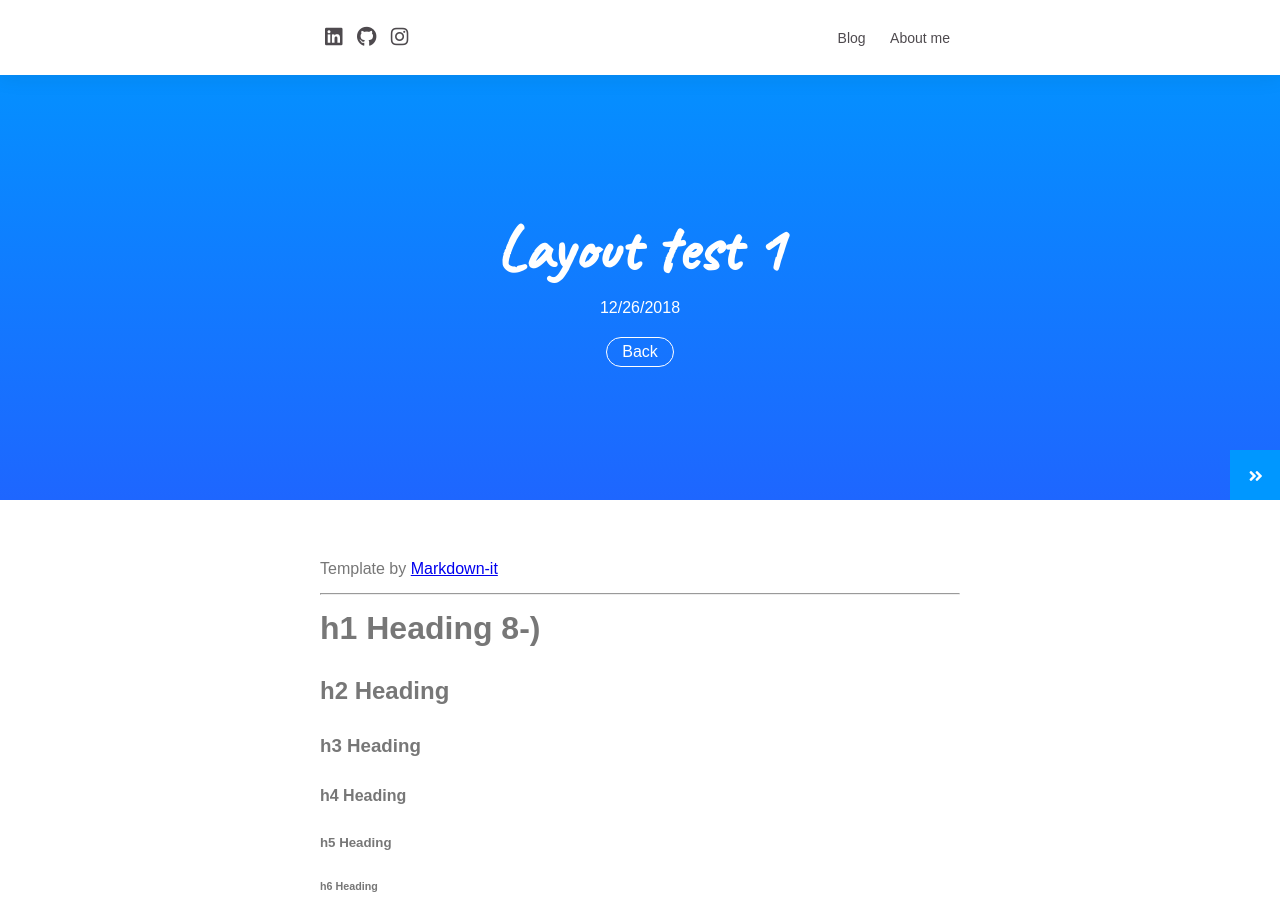
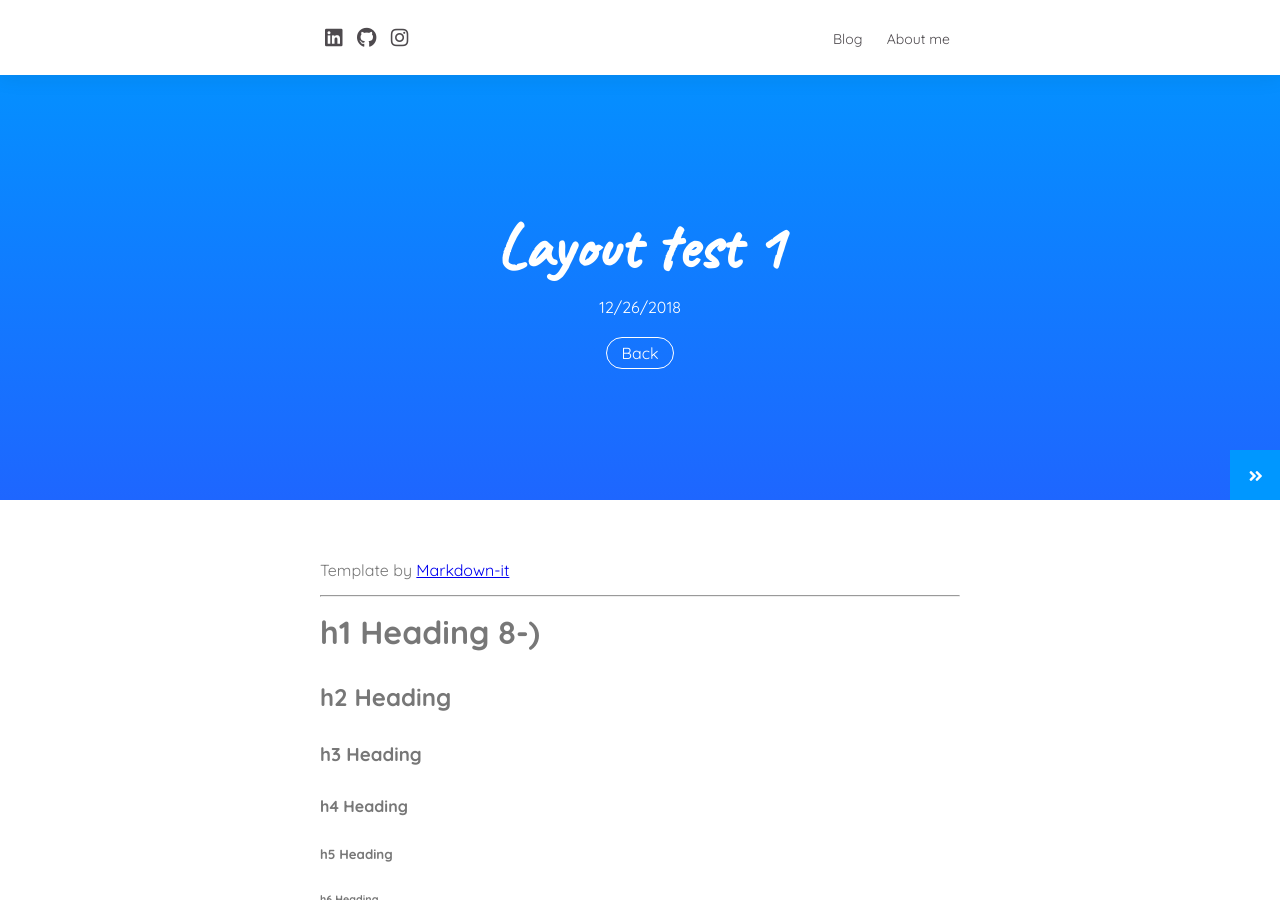
Before and after one commit to danielsclet/jekyll-calm, a Jekyll site: the page built from _posts/2019-12-26-layout-test-1.markdown, in a window 1280 px wide and 900 px high. Built offline with Jekyll 4.4.1, drawn with Linux system fonts in a browser that asks for light colours; nearby versions of some CDN libraries; a style sheet for code colours, icons or effects is not loaded.

Commit message:
official last commit of v1

```diff
--- a/_layouts/default.html
+++ b/_layouts/default.html
@@ -8,7 +8,6 @@
 
     <!-- Google fonts -->
     <link href="https://fonts.googleapis.com/css?family=Caveat" rel="stylesheet">
-    <link href="https://fonts.googleapis.com/css?family=Permanent+Marker" rel="stylesheet">
     <link href="https://fonts.googleapis.com/css?family=Quicksand:300,400,700" rel="stylesheet">
 
     <!-- Font awesome -->
--- a/_layouts/post.html
+++ b/_layouts/post.html
@@ -8,8 +8,7 @@
 
     <!-- Google fonts -->
     <link href="https://fonts.googleapis.com/css?family=Caveat" rel="stylesheet">
-    <link href="https://fonts.googleapis.com/css?family=Raleway:300,400,700" rel="stylesheet">
-    <link href="https://fonts.googleapis.com/css?family=Pacifico" rel="stylesheet">
+    <link href="https://fonts.googleapis.com/css?family=Quicksand:300,400,700" rel="stylesheet">
 
     <!-- Font awesome -->
     <link rel="stylesheet" href="https://use.fontawesome.com/releases/v5.3.1/css/all.css" integrity="sha384-mzrmE5qonljUremFsqc01SB46JvROS7bZs3IO2EmfFsd15uHvIt+Y8vEf7N7fWAU" crossorigin="anonymous">
--- a/_sass/global.scss
+++ b/_sass/global.scss
@@ -32,7 +32,6 @@
     font-weight: 700;
     color: $color-white;
     text-align: center;
-    // font-family: 'Permanent Marker', cursive;
     font-family: 'Caveat', cursive;
   }
 
```
